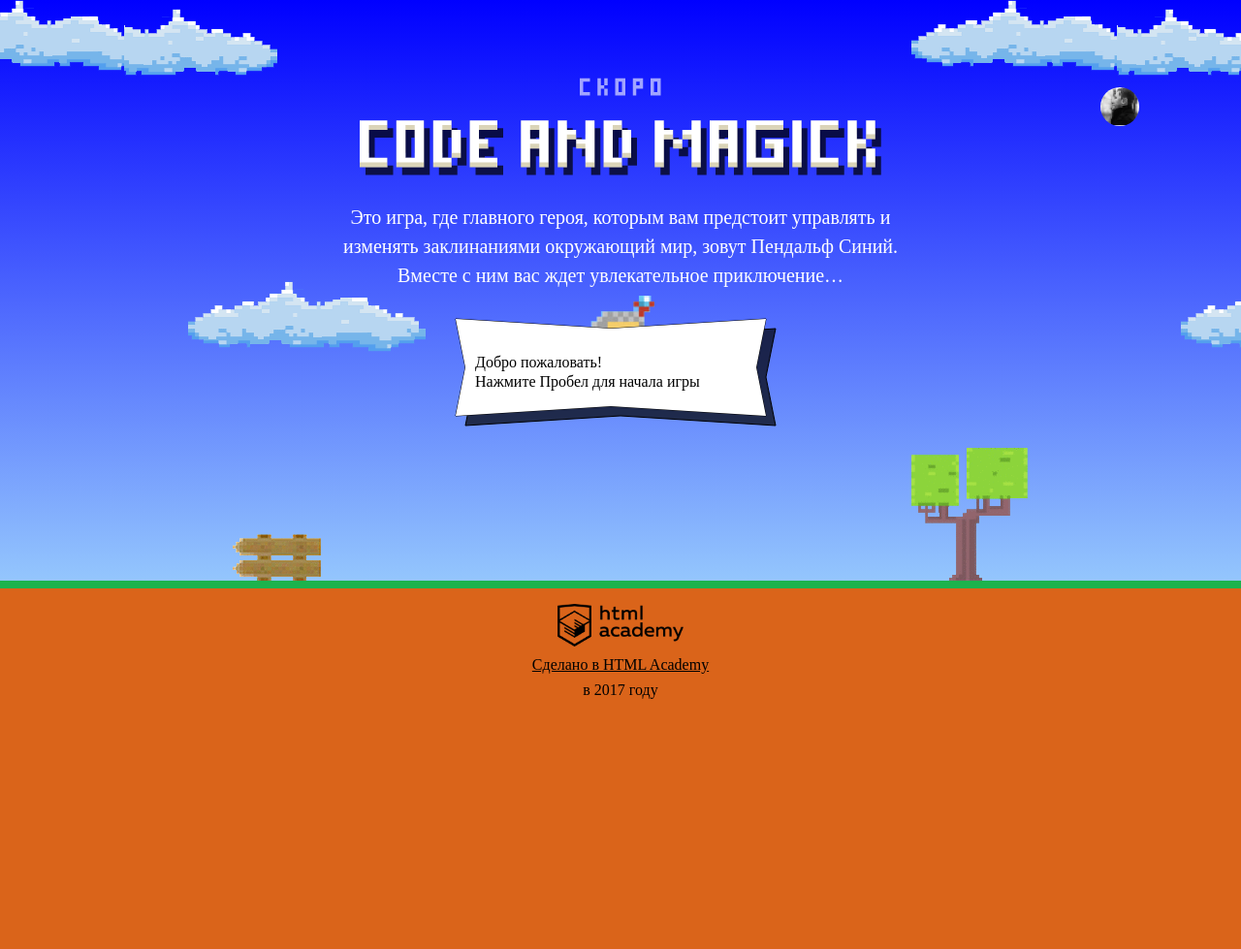
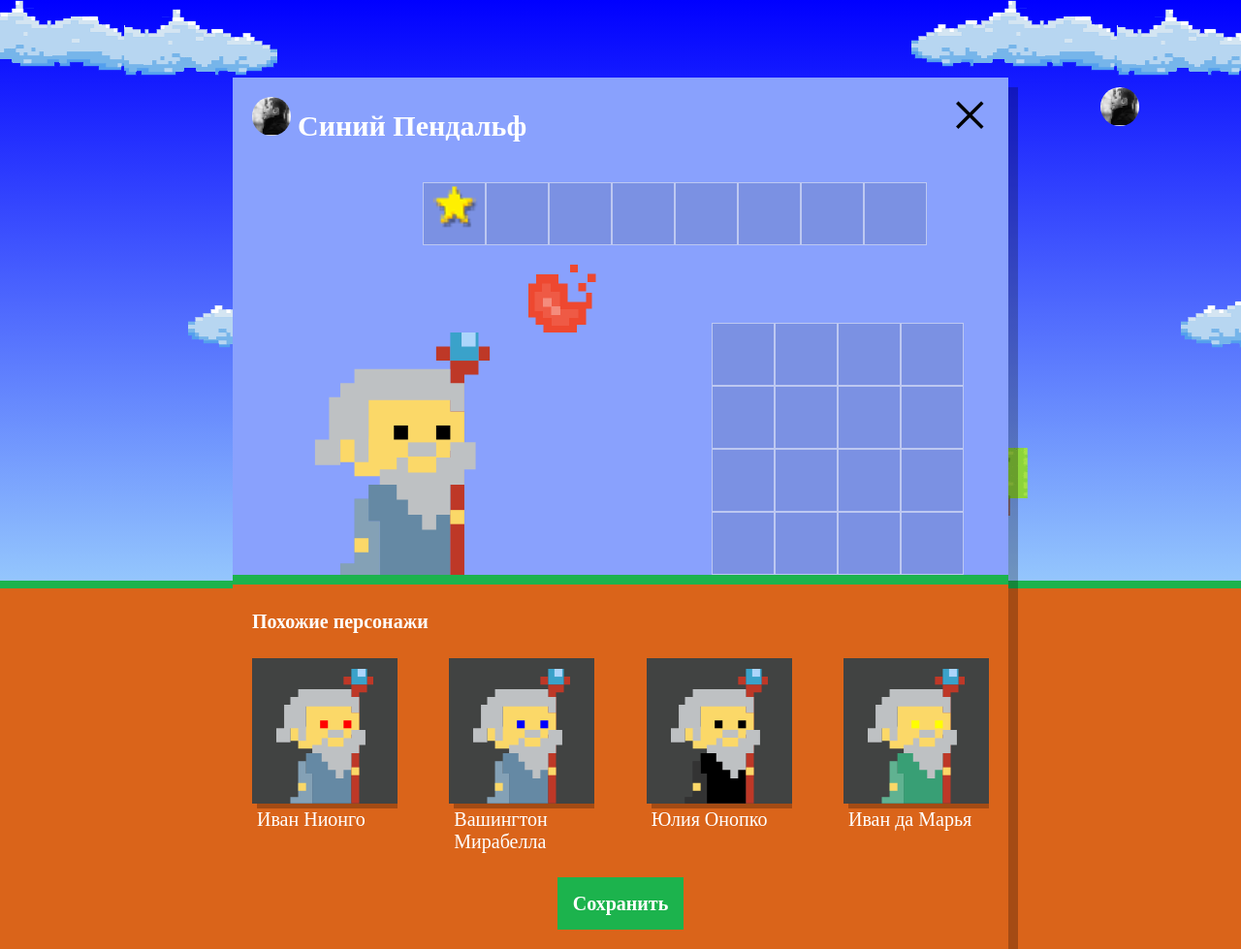
Before and after one commit to strongardo/831753-code-and-magick-19, a website: page index.html in a window 1280 px wide. Shown: the whole page at 97% size. Before the commit the page ends 800 px from the top, so only its background shows below. Drawn offline with Linux system fonts and the light colour scheme; a web font is replaced by a local one.

Commit message:
Добавляет код для генерации персонажей

```diff
--- a/index.html
+++ b/index.html
@@ -201,6 +201,7 @@
   </script>
 
   <script src="js/stat.js"></script>
+  <script src="js/setup.js"></script>
   <script src="js/game.js"></script>
 </body>
 
--- /dev/null
+++ b/js/setup.js
@@ -0,0 +1,48 @@
+'use strict';
+
+var setup = document.querySelector('.setup');
+var setupSimilar = document.querySelector('.setup-similar');
+var setupSimilarList = document.querySelector('.setup-similar-list');
+var wizardTemplate = document.querySelector('#similar-wizard-template').content.querySelector('.setup-similar-item');
+var names = ['Иван', 'Хуан Себастьян', 'Мария', 'Кристоф', 'Виктор', 'Юлия', 'Люпита', 'Вашингтон'];
+var surnames = ['да Марья', 'Верон', 'Мирабелла', 'Вальц', 'Онопко', 'Топольницкая', 'Нионго', 'Ирвинг'];
+var coatColors = ['rgb(101, 137, 164)', 'rgb(241, 43, 107)', 'rgb(146, 100, 161)', 'rgb(56, 159, 117)', 'rgb(215, 210, 55)', 'rgb(0, 0, 0)'];
+var eyesColors = ['black', 'red', 'blue', 'yellow', 'green'];
+var wizardsQuantity = 4;
+
+var getRandomElement = function (arr) {
+  return arr[Math.floor(Math.random() * (arr.length))];
+};
+
+var createArrOfObjs = function (arr1, arr2, arr3, arr4) {
+  var arr = [];
+  for (var i = 0; i < wizardsQuantity; i++) {
+    arr[i] = {};
+    arr[i].name = getRandomElement(arr1) + ' ' + getRandomElement(arr2);
+    arr[i].coatColor = getRandomElement(arr3);
+    arr[i].eyesColor = getRandomElement(arr4);
+  }
+  return arr;
+};
+
+var wizards = createArrOfObjs(names, surnames, coatColors, eyesColors);
+
+var createDomElement = function (obj) {
+  var wizard = wizardTemplate.cloneNode(true);
+  wizard.querySelector('.setup-similar-label').textContent = obj.name;
+  wizard.querySelector('.wizard-coat').style.fill = obj.coatColor;
+  wizard.querySelector('.wizard-eyes').style.fill = obj.eyesColor;
+  return wizard;
+};
+
+var fillUpBlock = function (arrOfObjs) {
+  var fragment = document.createDocumentFragment();
+  for (var i = 0; i < arrOfObjs.length; i++) {
+    fragment.appendChild(createDomElement(arrOfObjs[i]));
+  }
+  setupSimilarList.appendChild(fragment);
+};
+
+fillUpBlock(wizards);
+setup.classList.remove('hidden');
+setupSimilar.classList.remove('hidden');
```
